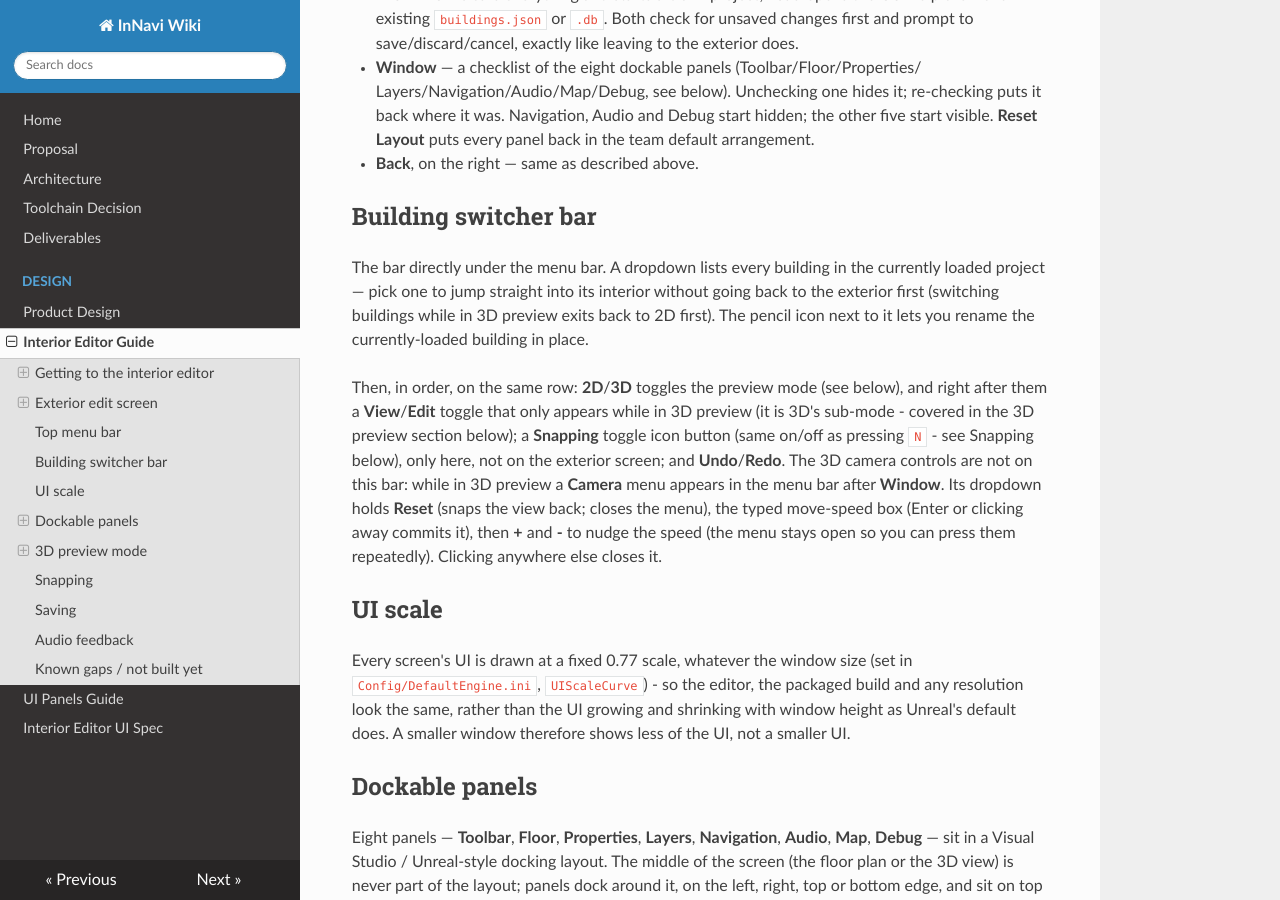
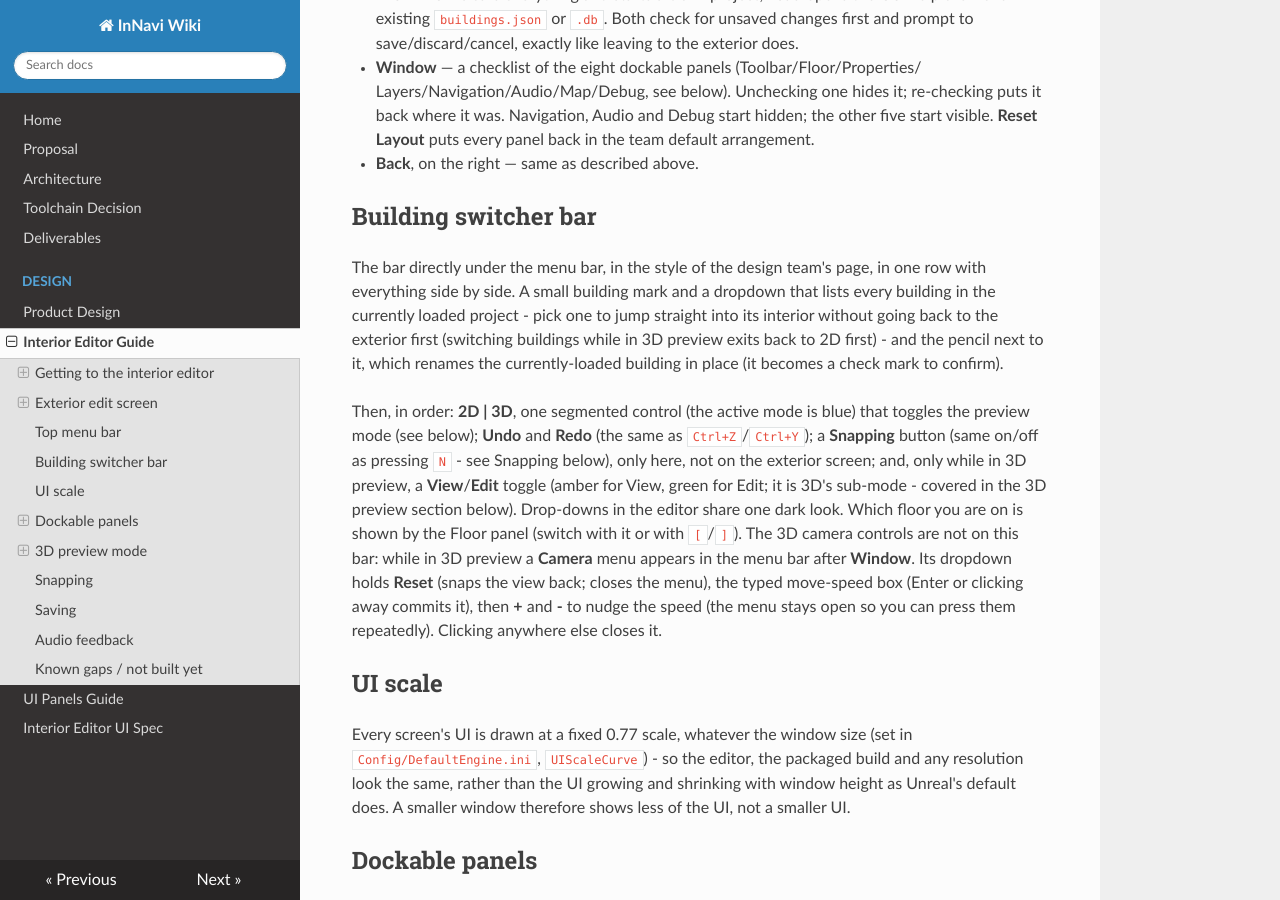
Before and after one commit to GYQ-SIT/Pathfinder-InNav, an MkDocs documentation site: the page built from docs/design/interior-editor-guide.md, in a window 1280 px wide and 900 px high, scrolled down 3537 px. Built offline with MkDocs 1.6.1, drawn with Linux system fonts in a browser that asks for light colours; nearby versions of some CDN libraries.

Commit message:
Building switcher bar in the design team's style, in one row
Building mark, building drop-down, rename pencil, then 2D | 3D as one segmented control (no Stack), Undo, Redo, Snapping, and View / Edit in 3D only. The bar is darker, with the drop-downs in a shared dark look: the engine's arrow is kept (the first try replaced the whole style and lost it, leaving a black block) and the list is dark with blue hover and selection (its white text was invisible on the default white list). The Connects to drop-down in Properties uses the same look. Added StartStyle::DarkCombo.

```diff
--- a/docs/design/interior-editor-guide.md
+++ b/docs/design/interior-editor-guide.md
@@ -150,16 +150,17 @@ Pinned across the very top of the interior editor screen.
 
 ## Building switcher bar
 
-The bar directly under the menu bar. A dropdown lists every building in the currently
-loaded project — pick one to jump straight into its interior without going back to the
-exterior first (switching buildings while in 3D preview exits back to 2D first). The
-pencil icon next to it lets you rename the currently-loaded building in place.
+The bar directly under the menu bar, in the style of the design team's page, in one row with everything side by side.
+A small building mark and a dropdown that lists every building in the currently loaded project - pick one to jump
+straight into its interior without going back to the exterior first (switching buildings while in 3D preview exits back
+to 2D first) - and the pencil next to it, which renames the currently-loaded building in place (it becomes a check mark
+to confirm).
 
-Then, in order, on the same row: **2D**/**3D** toggles the preview mode (see below), and
-right after them a **View**/**Edit** toggle that only appears while in 3D preview (it is
-3D's sub-mode - covered in the 3D preview section below); a **Snapping** toggle icon
-button (same on/off as pressing `N` - see Snapping below), only here, not on the
-exterior screen; and **Undo**/**Redo**. The 3D camera controls are not on this bar: while
+Then, in order: **2D | 3D**, one segmented control (the active mode is blue) that toggles the preview mode (see below);
+**Undo** and **Redo** (the same as `Ctrl+Z`/`Ctrl+Y`); a **Snapping** button (same on/off as pressing `N` - see Snapping
+below), only here, not on the exterior screen; and, only while in 3D preview, a **View**/**Edit** toggle (amber for View,
+green for Edit; it is 3D's sub-mode - covered in the 3D preview section below). Drop-downs in the editor share one dark
+look. Which floor you are on is shown by the Floor panel (switch with it or with `[`/`]`). The 3D camera controls are not on this bar: while
 in 3D preview a **Camera** menu appears in the menu bar after **Window**. Its dropdown
 holds **Reset** (snaps the view back; closes the menu), the typed move-speed box (Enter
 or clicking away commits it), then **+** and **-** to nudge the speed (the menu stays open
```
Also changed, not shown: 3 other files.
